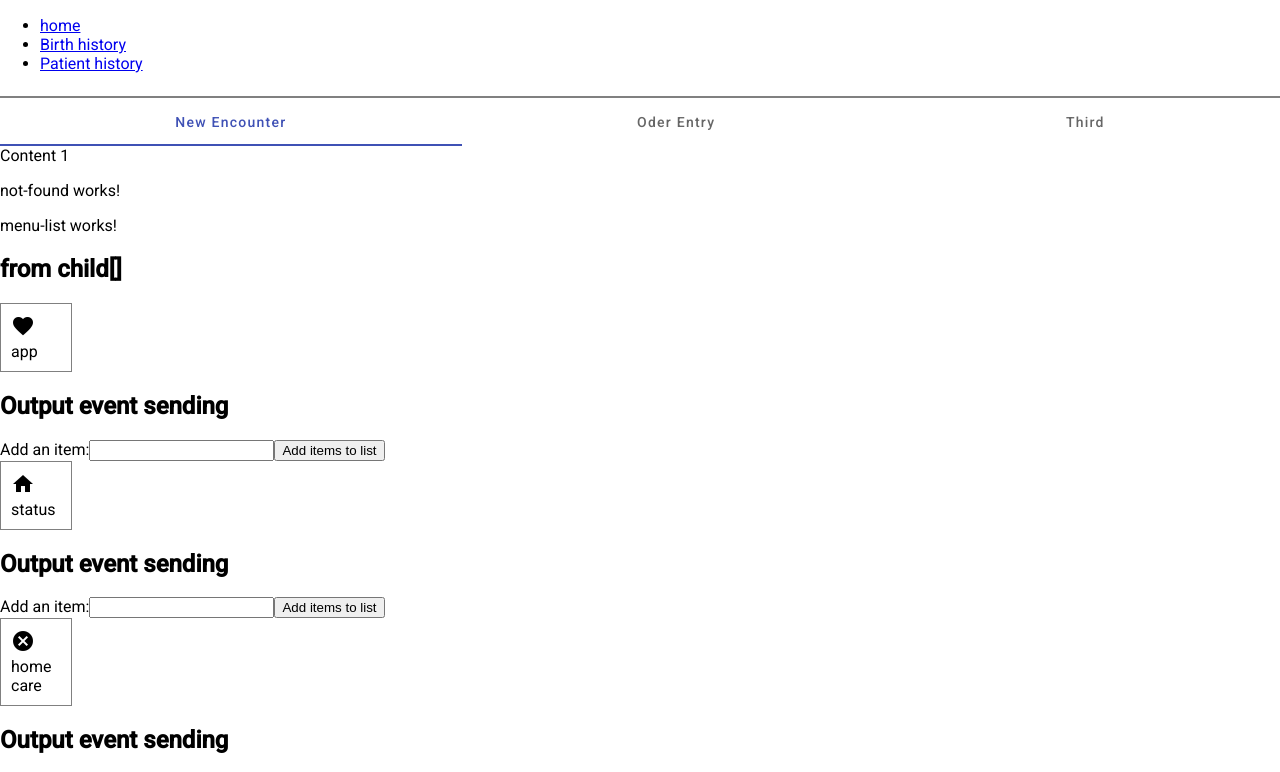
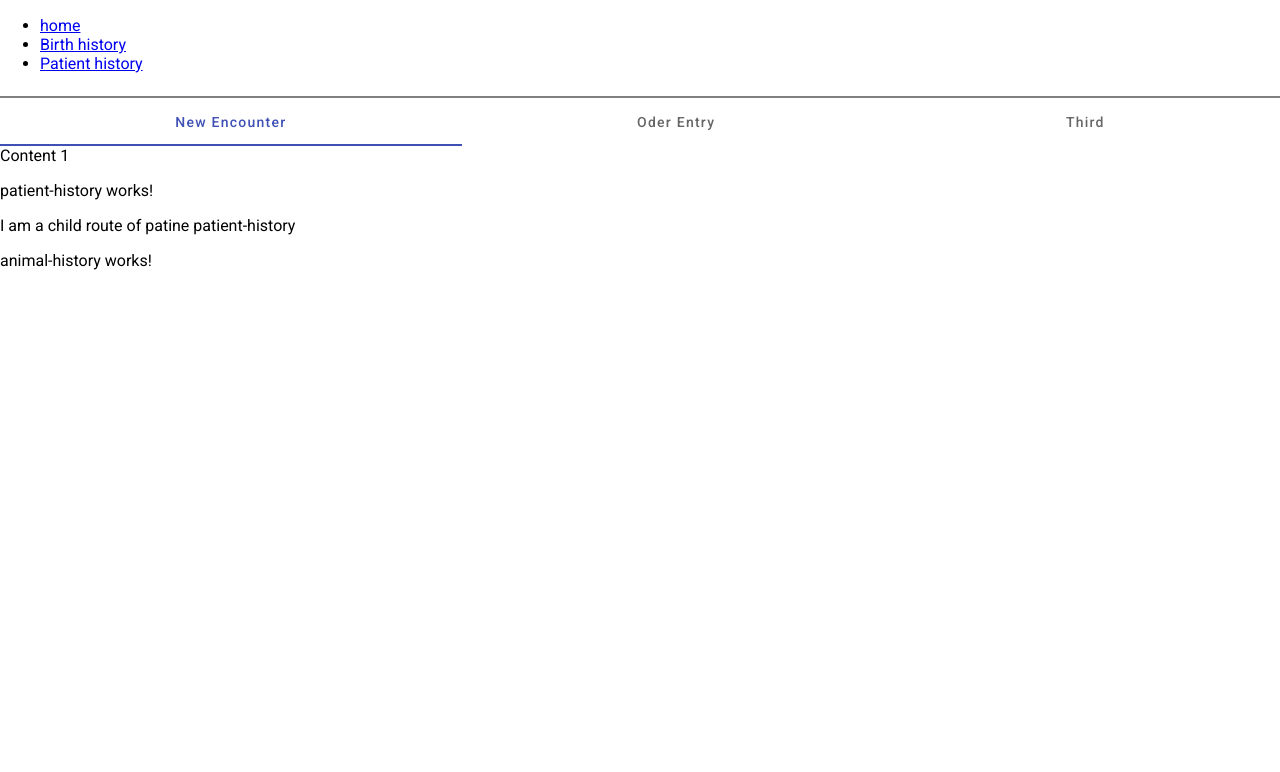
Before and after one commit to sshelake25/2023ng, an Angular app: page /patient-history/aminal-history in a window 1280 px wide. Shown: the top 772 px of the page. Built offline with nearby package versions, Linux system fonts and the light colour scheme.

Commit message:
nested routed added to app

```diff
--- /dev/null
+++ b/src/app/animal-history/animal-history.component.html
@@ -0,0 +1 @@
+<p>animal-history works!</p>
--- a/src/app/app.component.html
+++ b/src/app/app.component.html
@@ -1,5 +1,5 @@
     <app-header></app-header>
     <app-master-action></app-master-action>
     <router-outlet></router-outlet>
-
-    <app-menu-list></app-menu-list>
+<!--
+    <app-menu-list></app-menu-list> -->
--- a/src/app/app.module.ts
+++ b/src/app/app.module.ts
@@ -15,6 +15,7 @@ import { PatientHistoryComponent } from './patient-history/patient-history.compo
 import { BirthHistoryComponent } from './birth-history/birth-history.component';
 import { AppRoutingModule } from './app-routing/app-routing.module';
 import { NotFoundComponent } from './not-found/not-found.component';
+import { AnimalHistoryComponent } from './animal-history/animal-history.component';
 
 @NgModule({
   declarations: [
@@ -25,7 +26,8 @@ import { NotFoundComponent } from './not-found/not-found.component';
     MasterActionComponent,
     PatientHistoryComponent,
     BirthHistoryComponent,
-    NotFoundComponent
+    NotFoundComponent,
+    AnimalHistoryComponent
   ],
   imports: [
     BrowserModule,
--- a/src/app/patient-history/patient-history.component.html
+++ b/src/app/patient-history/patient-history.component.html
@@ -1 +1,4 @@
 <p>patient-history works!</p>
+
+I am a child route of patine patient-history
+<router-outlet></router-outlet>
```
Also changed, not shown: src/app/animal-history/animal-history.component.ts (added, +10 -0 lines), src/app/app-routing/app-routing.module.ts (+8 -0 lines), src/app/animal-history/animal-history.component.css (added), 1 other file (tests, documents, lock files or other folders).
